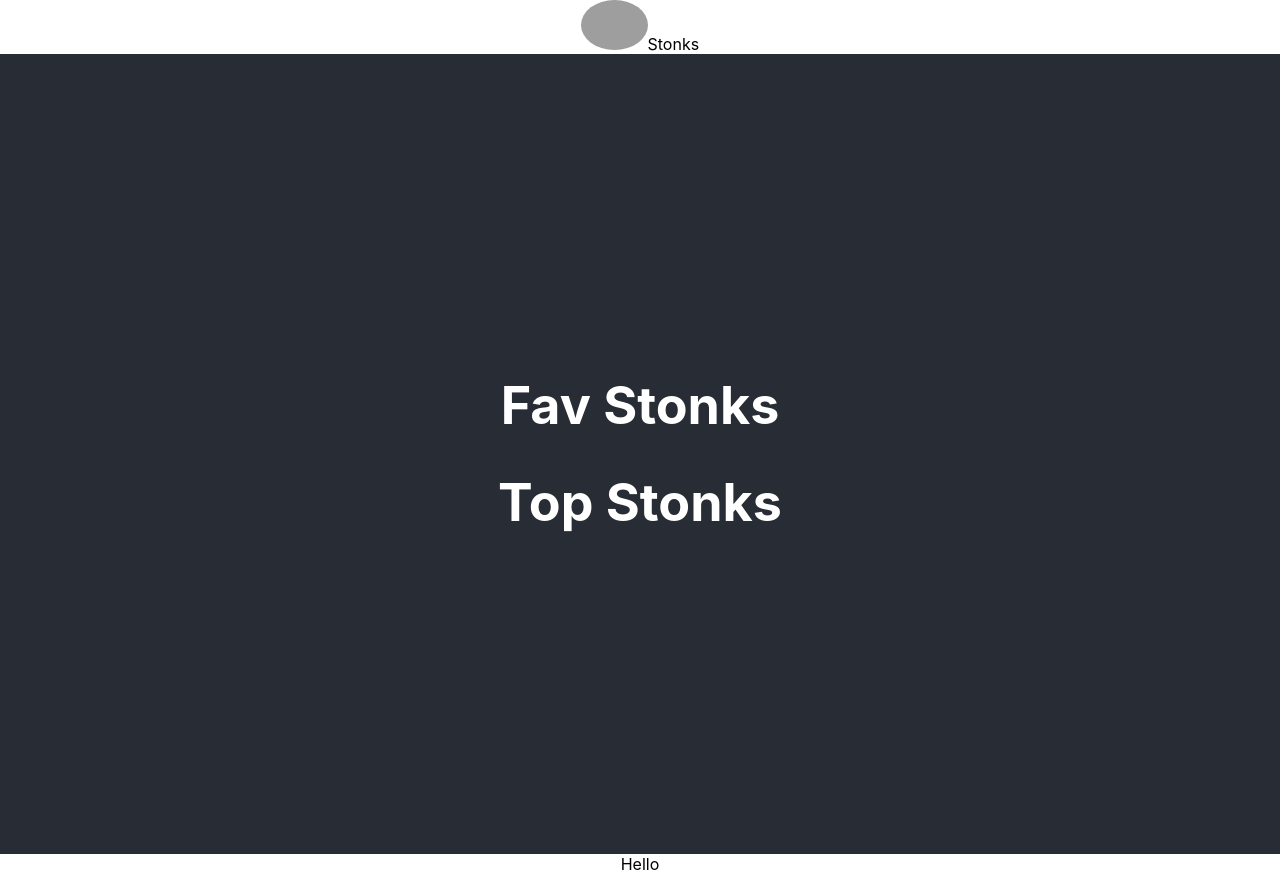
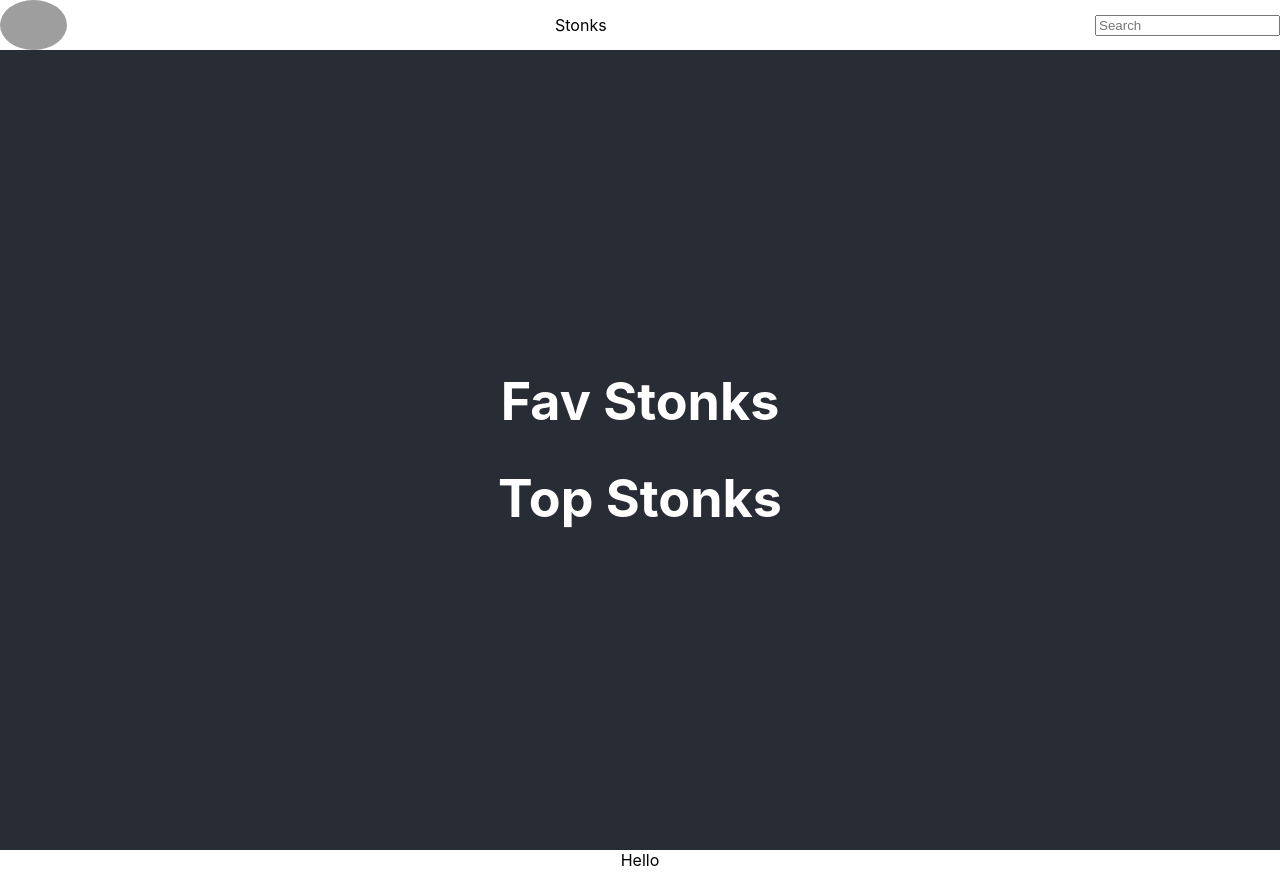
Before and after one commit to aschaus3/Stonks, a React (Create React App) app in the folder stonks/: page / in a window 1280 px wide. Built offline with nearby package versions, Linux system fonts and the light colour scheme; grey boxes are pictures that could not be loaded.

Commit message:
minor change

```diff
--- a/stonks/src/Header.js
+++ b/stonks/src/Header.js
@@ -7,6 +7,7 @@ function Header()    {
         <div className={ "header-container" }>
           <img src={"https://pbs.twimg.com/profile_images/1280883056979726339/9YesHxc2_400x400.jpg"} className={"img-icon"} />
             Stonks
+          <input placeholder={"Search"} />
         </div>
     );
 }
--- a/stonks/src/header.css
+++ b/stonks/src/header.css
@@ -6,6 +6,7 @@
 
 .header-container {
   width: 100%;
+  display: flex;
   align-items: center;
-  justify-content: space-around;
+  justify-content: space-between;
 }
```
